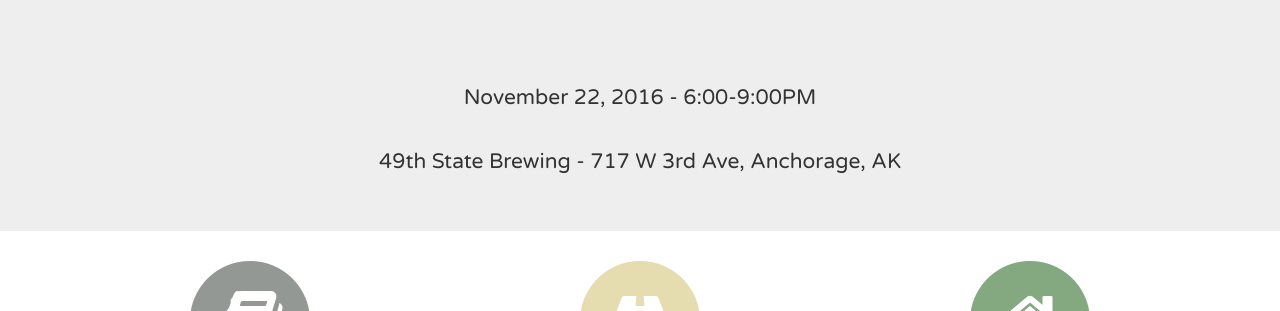
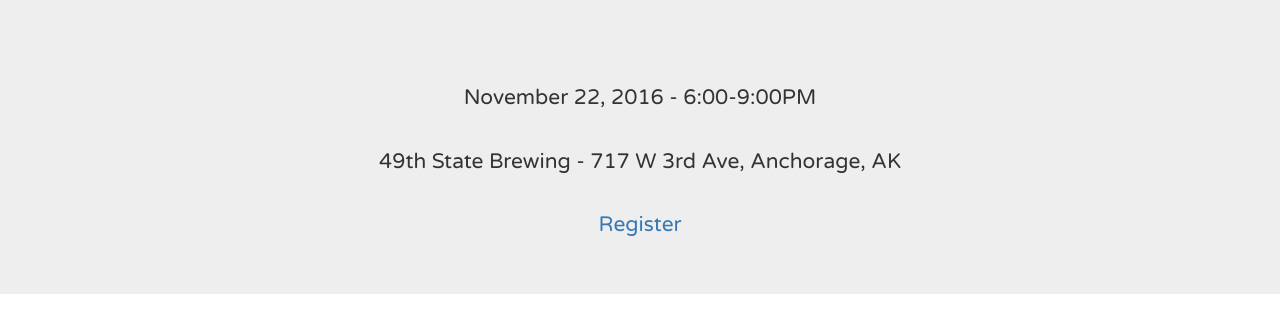
Before and after one commit to nodeschool/anchorage, a website: page index.html in a window 1280 px wide. Shown: the part 417-728 px from the top of the page. Drawn offline with nearby package versions, Linux system fonts and the light colour scheme.

Commit message:
Register link

```diff
--- a/index.html
+++ b/index.html
@@ -45,6 +45,7 @@
       <div class="container text-center">
         <h3>November 22, 2016 - 6:00-9:00PM</h3>
         <h3>49th State Brewing - 717 W 3rd Ave, Anchorage, AK</h3>
+        <h3><a href="https://ti.to/nodeschool-anchorage/november-2016" target="_blank">Register</a></h3>
       </div>
     </div>
 
```
